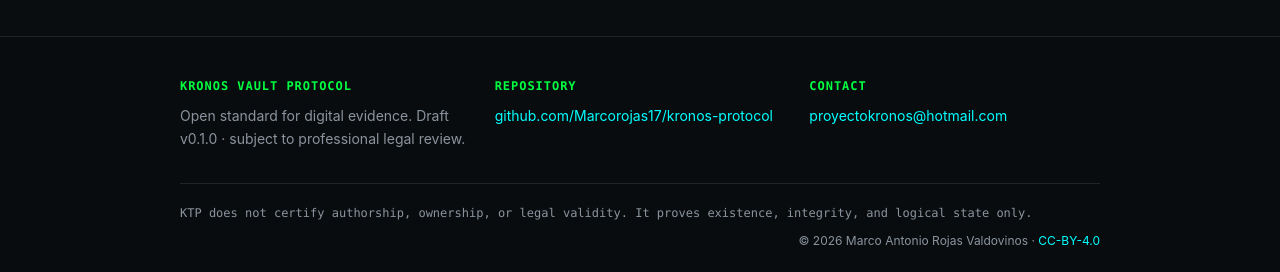
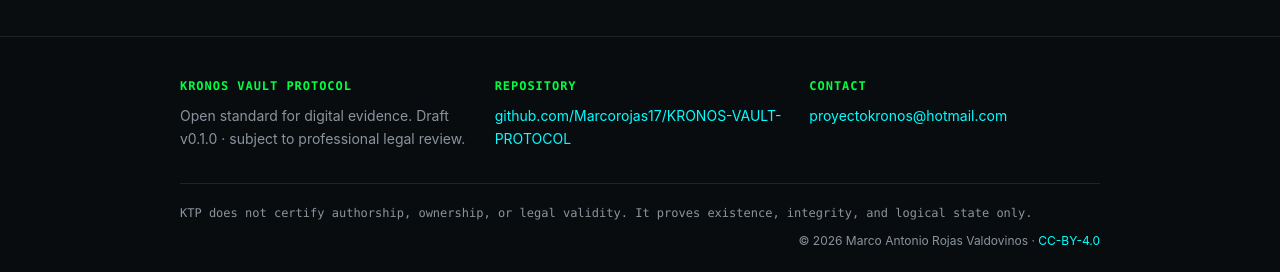
Before and after one commit to Marcorojas17/KRONOS-VAULT-PROTOCOL, a Jekyll site: the page built from docs/index.md, in a window 1280 px wide. Shown: the part 1875-2147 px from the top of the page. Built offline with Jekyll 4.4.1, drawn with Linux system fonts in a browser that asks for light colours.

Commit message:
🐛 fix(config): correct baseurl to match repository name
🐛 fix(config): correct baseurl to match repository name

Repository is KRONOS-VAULT-PROTOCOL (uppercase).
baseurl and repo.url were pointing to lowercase kronos-protocol.

Signed-off-by: Marco Antonio Rojas Valdovinos <proyectokronos@hotmail.com>

```diff
--- a/docs/_config.yml
+++ b/docs/_config.yml
@@ -11,7 +11,7 @@ description: >-
   interoperable digital evidence. Draft v0.1.0.
 
 url: "https://marcorojas17.github.io"
-baseurl: "/kronos-protocol"
+baseurl: "/KRONOS-VAULT-PROTOCOL"
 
 author:
   name: Marco Antonio Rojas Valdovinos
@@ -53,8 +53,8 @@ nav:
 # Repo info
 repo:
   owner: Marcorojas17
-  name: kronos-protocol
-  url: "https://github.com/Marcorojas17/kronos-protocol"
+  name: KRONOS-VAULT-PROTOCOL
+  url: "https://github.com/Marcorojas17/KRONOS-VAULT-PROTOCOL"
 
 # Build settings
 exclude:
```
